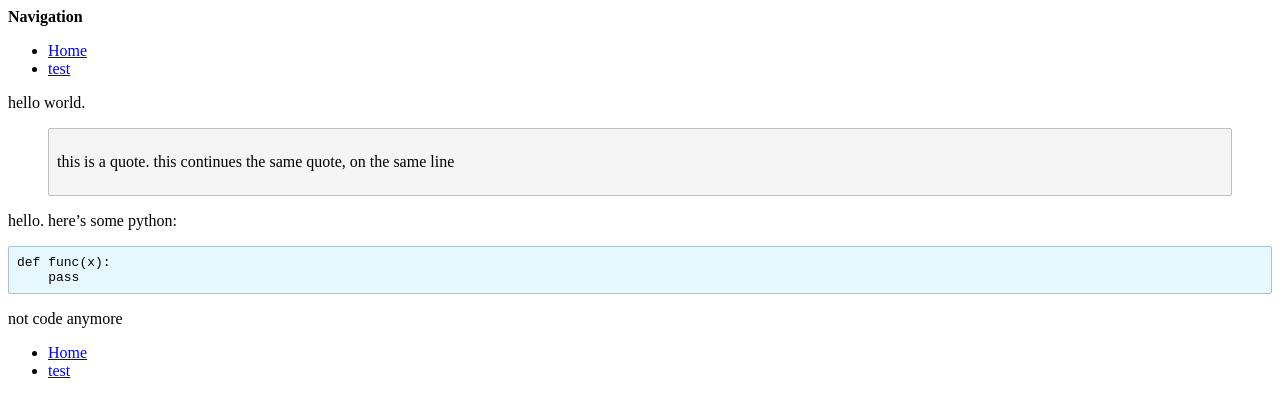
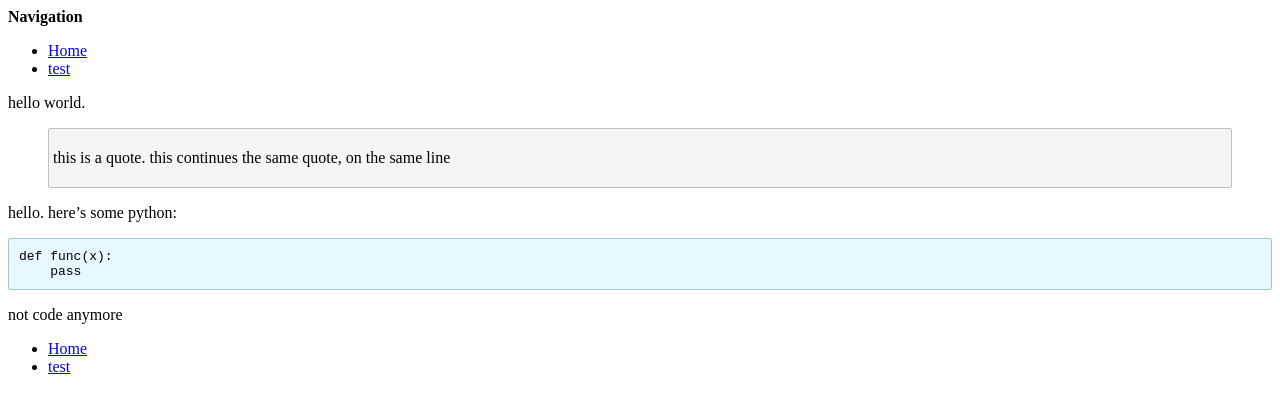
Before and after one commit to riceissa/abc, a Jekyll site: the page built from _posts/2014-03-20-hi.markdown, in a window 1280 px wide. Shown: the top 417 px of the page. Built offline with Jekyll 4.4.1, drawn with Linux system fonts in a browser that asks for light colours; Markdown is read by kramdown in place of the engine named in the settings.

Commit message:
separate codeblock and blockquote; less padding on blockquote

```diff
--- a/css/common.css
+++ b/css/common.css
@@ -5,9 +5,14 @@ color: #ffffff}
 body {
     font-family: serif;
 }
-pre code, blockquote {
+pre code{
     display: block;
-    padding: 8px;
+    padding: 10px;
+}
+
+blockquote {
+    display: block;
+    padding: 4px;
 }
 
 blockquote {
```
